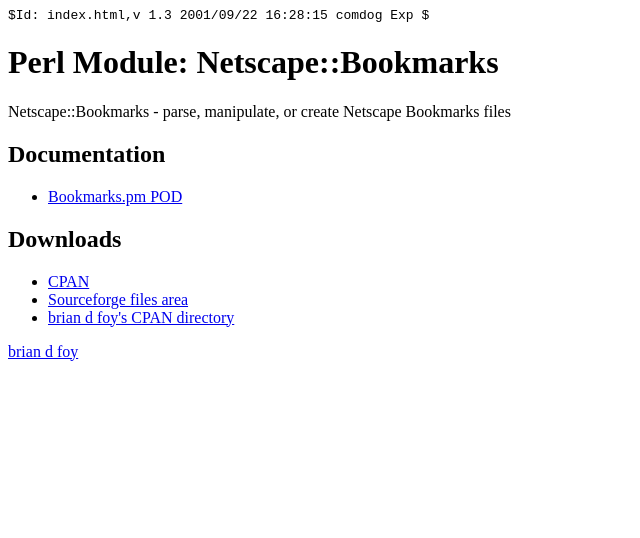
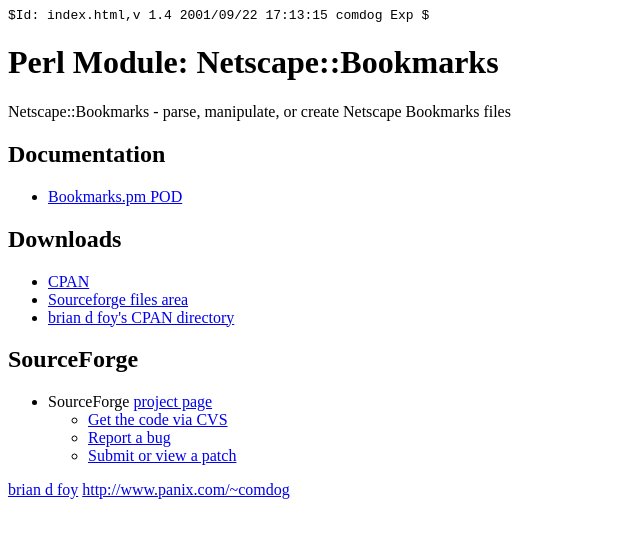
Before and after one commit to CPAN-Adoptable-Modules/netscape-bookmarks, a plain HTML site: page Web/index.html in a window 1280 px wide. Shown: the whole page, without its empty margins (0-640 px from the left). Drawn offline with Linux system fonts and the light colour scheme.

Commit message:
added SourceForge links and personal web page link

```diff
--- a/Web/index.html
+++ b/Web/index.html
@@ -4,7 +4,7 @@
 </head>
 
 <body bgcolor="#FFFFFF">
-<pre>$Id: index.html,v 1.3 2001/09/22 16:28:15 comdog Exp $</pre>
+<pre>$Id: index.html,v 1.4 2001/09/22 17:13:15 comdog Exp $</pre>
 
 <h1>Perl Module: Netscape::Bookmarks</h1>
 
@@ -27,7 +27,21 @@
 >brian d foy's CPAN directory</a>
 </ul>
 
+<h2>SourceForge</h2>
+
+<ul>
+<li>SourceForge <a href="http://sourceforge.net/project/?group_id=32707">project page</a>
+        <ul>
+        <li><a href="http://sourceforge.net/cvs/?group_id=32707">Get the code via CVS</a>
+        <li><a href="http://sourceforge.net/tracker/?group_id=32707&atid=406232">Report a bug</a>
+        <li><a href="http://sourceforge.net/tracker/?group_id=32707&atid=406234">Submit or view a patch</a>
+        </ul>
+</ul>
+
+
+
 <a href="mailto:bdfoy@cpan.org">brian d foy</a>
+<a href="http://www.panix.com/~comdog">http://www.panix.com/~comdog</a>
 
 </body>
 </html>
```
